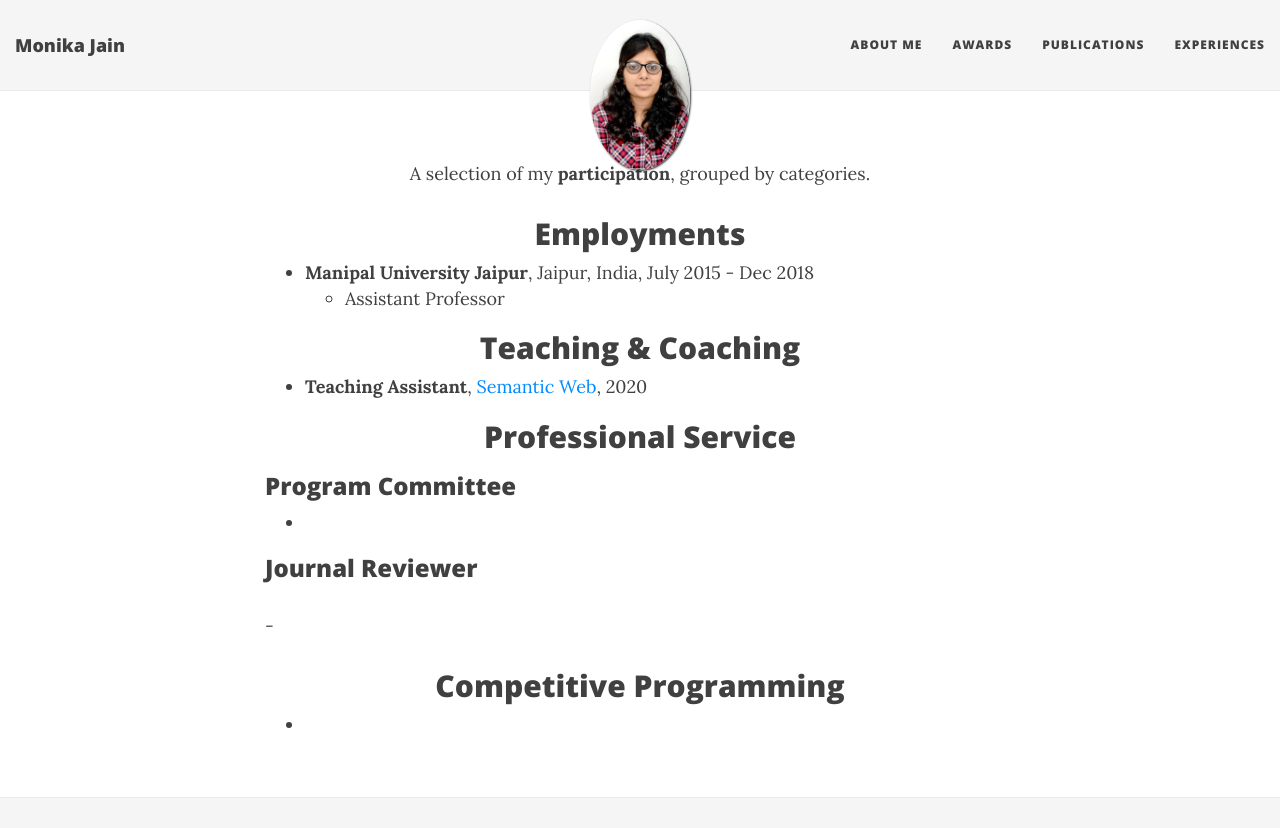
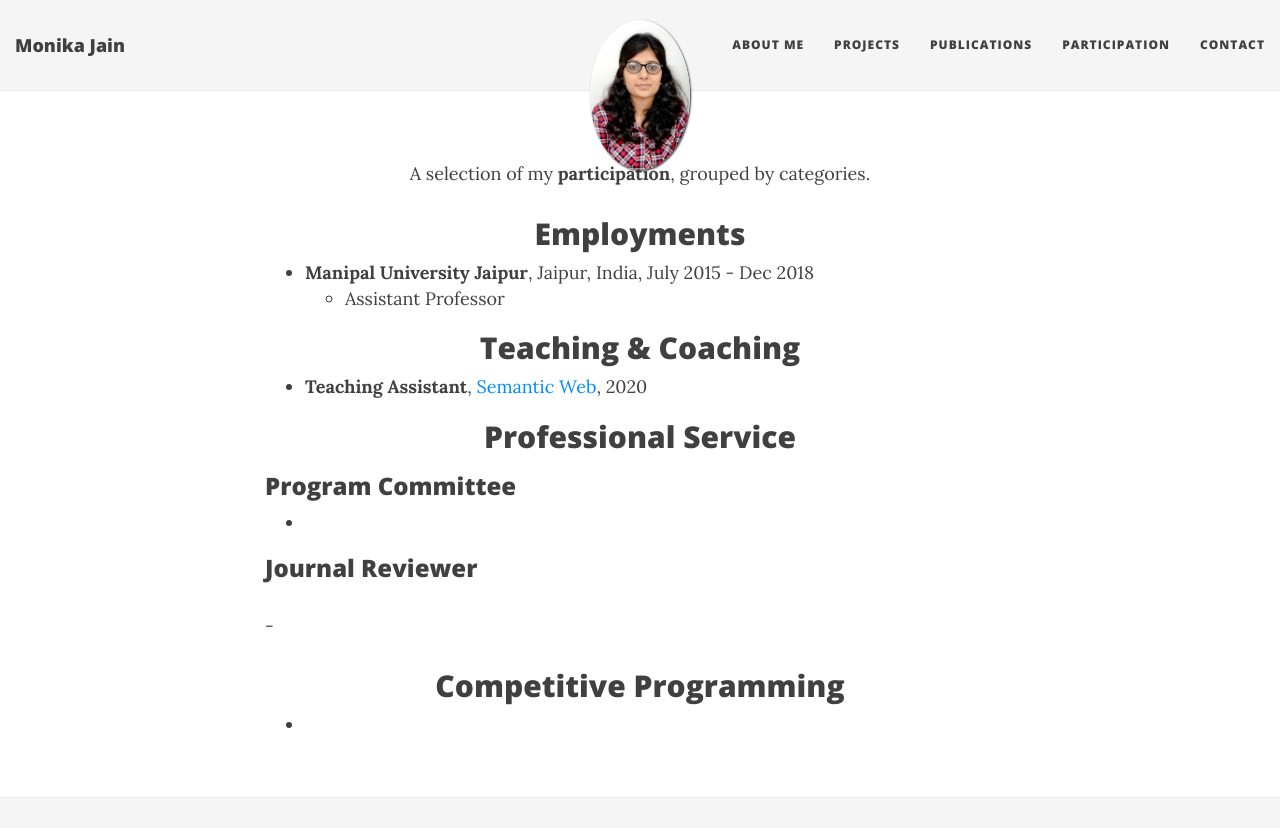
Before and after one commit to MonikaJain19/MonikaJain19.github.io, a Jekyll site: the page built from participation.md, in a window 1280 px wide and 1331 px high. Shown: the top 828 px of the window. Built offline with Jekyll 4.4.1, drawn with Linux system fonts in a browser that asks for light colours; nearby versions of some CDN libraries; grey boxes are pictures that could not be loaded.

Commit message:
Update _config.yml

```diff
--- a/_config.yml
+++ b/_config.yml
@@ -24,9 +24,10 @@ description: Welcome to Monika Jain Homepage!
 # List of links in the navigation bar
 navbar-links:
   About Me: "about"
-  Awards: "awards"
+  Projects: "projects"
   Publications: "publications"
-  Experiences: "participation"
+  Participation: "participation"
+  Contact: "contact"
 
 # Image to show in the navigation bar - image must be a square (width = height)
 # Remove this parameter if you don't want an image in the navbar
```
